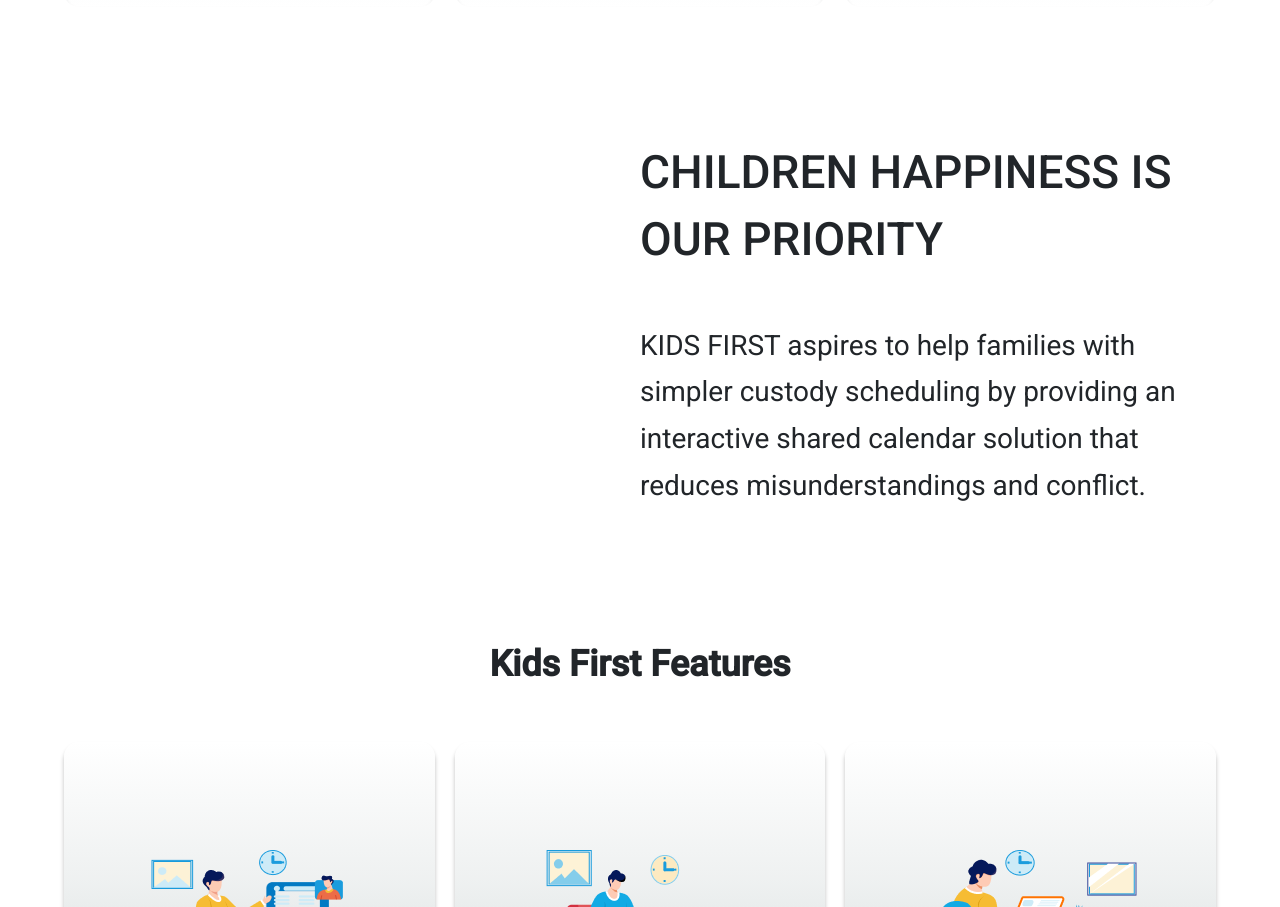
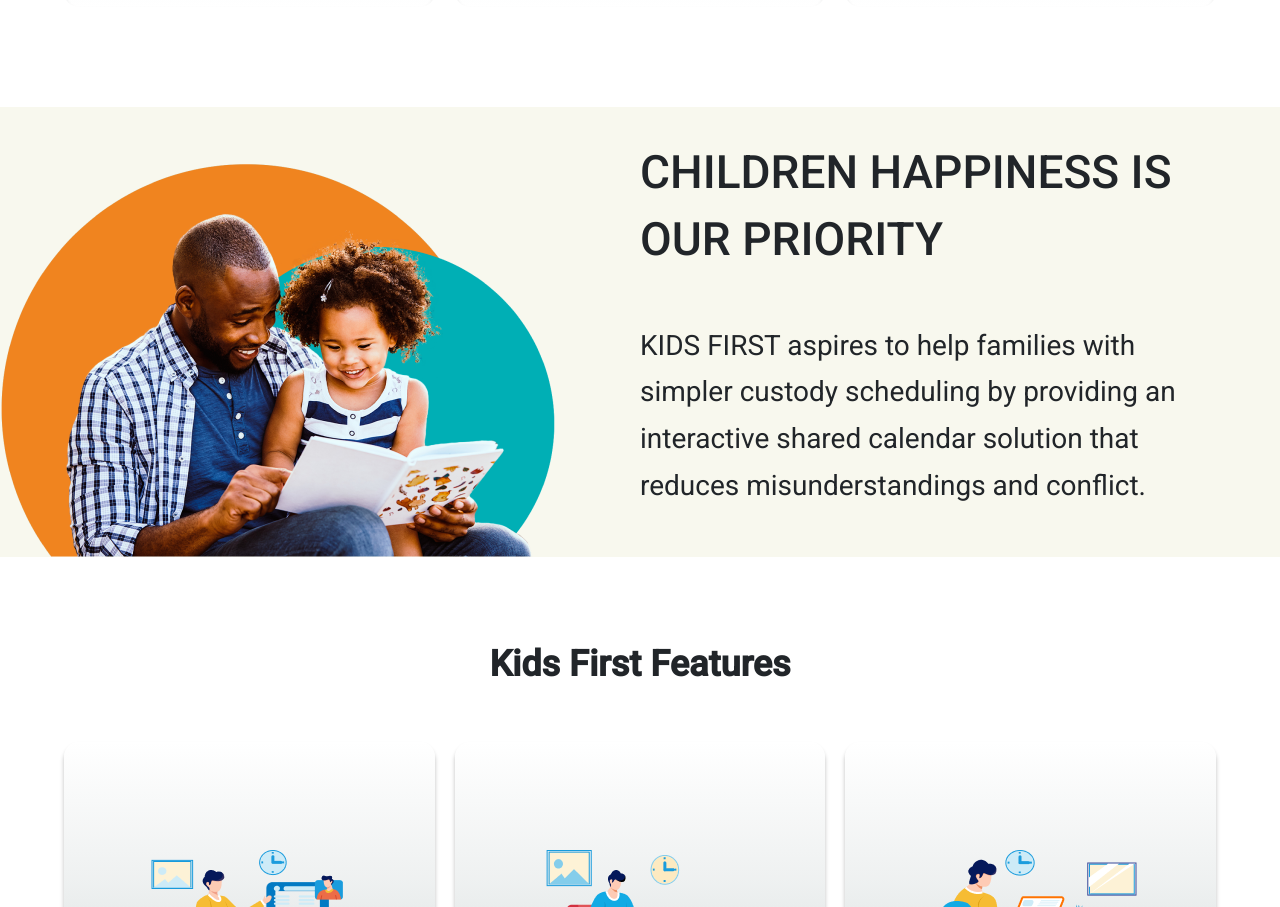
Before and after one commit to JULIERAJ/KIDS-FIRST-v2, a React (Create React App) app in the folder frontend/: page / in a window 1280 px wide. Shown: the part 1400-2307 px from the top of the page. Built offline with nearby package versions, Linux system fonts and the light colour scheme; no server answers.

Commit message:
add another image

```diff
--- a/frontend/src/pages/Home/Home.css
+++ b/frontend/src/pages/Home/Home.css
@@ -197,8 +197,8 @@ body.home {
 }
 
 .banner-section#middle-banner {
-  /* background: #f8f8ee url('../../media/values/') no-repeat
-    left bottom;  */
+ background: #f8f8ee url('../../media/father-and-daughter.png') no-repeat
+    left bottom;
   min-height: 450px;
   width: 100%;
   display: flex;
```
